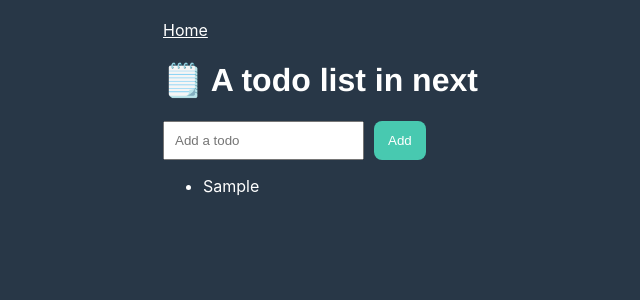
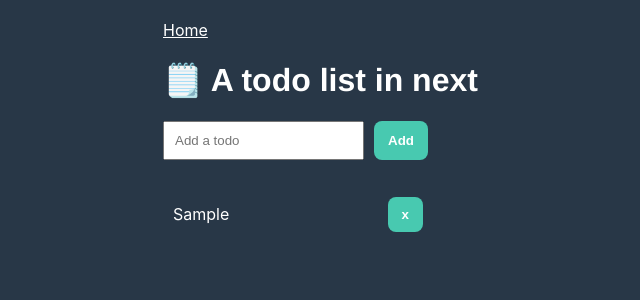
Before and after one commit to richardhuf84/nextjs-blog, a Next.js app: page /todo in a window 1280 px wide. Both pictures are taken after typing "Sample" into the empty fields and a click on the input "Add". Shown: the top 300 px of the page, without its empty margins (137-777 px from the left). Built offline with nearby package versions, Linux system fonts and the light colour scheme.

Commit message:
feat: 🔥 delete each todo item

```diff
--- a/components/TodoList.jsx
+++ b/components/TodoList.jsx
@@ -26,14 +26,29 @@ export default function TodoList() {
 
   }
 
+  const removeTodo = function (todoId, e) {
+    e.preventDefault();
+
+    updateTodos(todos => todos.filter(todo => todo.id !== todoId));
+  }
+
   const renderTodos = todos =>
     todos.length ?
       todos.map(todo =>
         <li
-          className="todo"
+          className={styles.todo}
           key={todo.id}
+
         >
           {todo.todo}
+          <button
+            type="button"
+            onClick={e => removeTodo(todo.id, e)}
+            className={styles.button}
+          >
+            x
+          </button>
+
         </li>)
       :
       'No todo\'s yet..';
@@ -41,7 +56,7 @@ export default function TodoList() {
 
   return (
     <form method="post" onSubmit={e => handleSubmit(e)}>
-      <div className={styles.flex}>
+      <div className={styles.todoInput}>
         <input
           type="text"
           placeholder="Add a todo"
@@ -58,7 +73,7 @@ export default function TodoList() {
         />
       </div>
 
-      <ul className="todos">
+      <ul className={styles.todoList}>
         {renderTodos(todos)}
       </ul>
     </form>
--- a/styles.module.css
+++ b/styles.module.css
@@ -14,13 +14,33 @@
   border: 0;
   padding: 10px 14px;
   border-radius: 8px;
+  font-weight: 700;
+}
+
+.button:hover {
+  cursor: pointer;
 }
 
 .input {
   padding: 10px;
 }
 
-.flex {
+.todoList {
+  padding: 0;
+  margin: 0;
+}
+
+.todoInput {
   display: flex;
   gap: 10px;
+  margin-bottom: 2rem;
 }
+
+.todo {
+  display: flex;
+  max-width: 250px;
+  justify-content: space-between;
+  margin-bottom: 1rem;
+  padding: 5px 10px;
+  align-items: center;
+}
```
